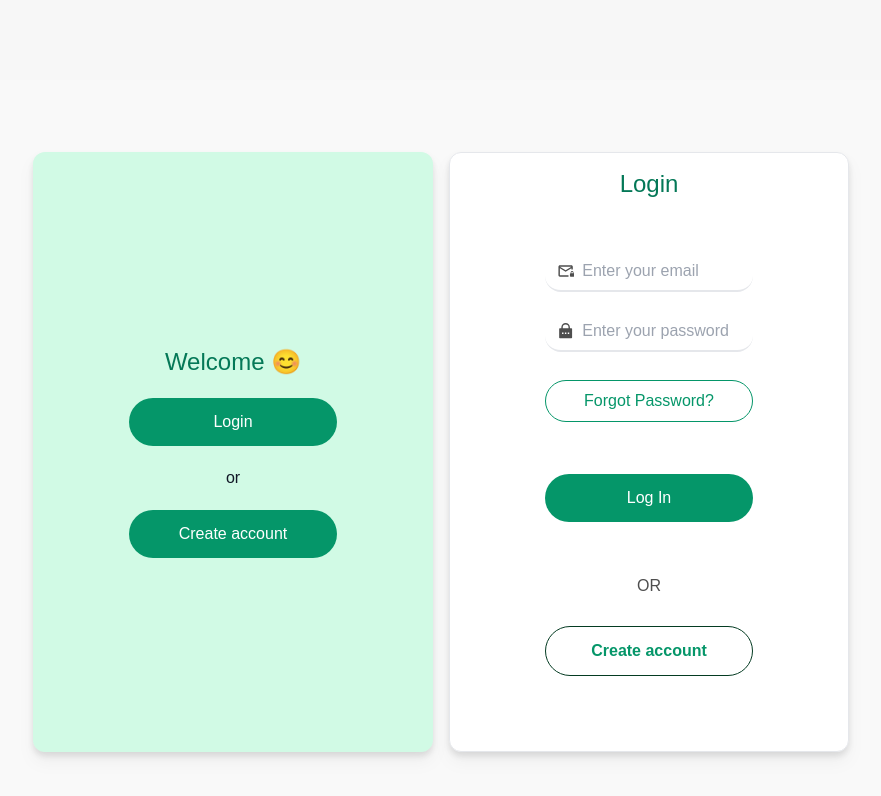
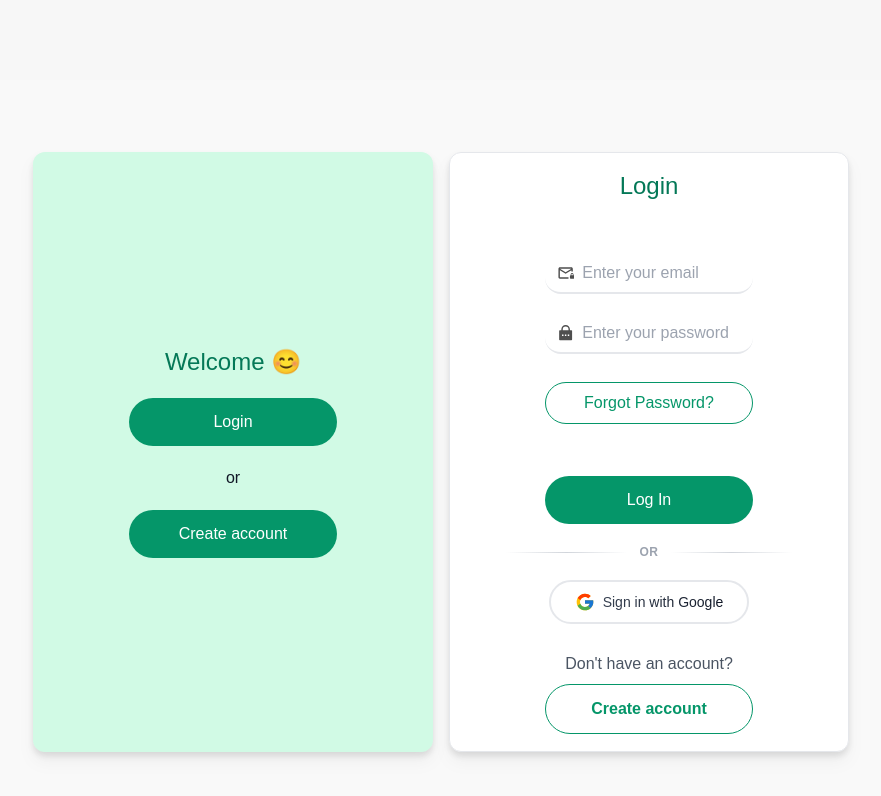
Before and after one commit to htsegaww/Enkushot, a React (Vite) app: page /login in a window 1280 px wide. Shown: the top 796 px of the page, without its empty margins (199-1080 px from the left). Built offline with nearby package versions, Linux system fonts and the light colour scheme; no server answers.

Commit message:
google sign in added

```diff
--- a/src/firebase/firebase.jsx
+++ b/src/firebase/firebase.jsx
@@ -14,8 +14,19 @@ const firebaseConfig = {
   appId: import.meta.env.VITE_APP_ID,
 };
 
+// Debug logging for production
+console.log("[Firebase] Config check:", {
+  hasApiKey: !!firebaseConfig.apiKey,
+  hasAuthDomain: !!firebaseConfig.authDomain,
+  hasProjectId: !!firebaseConfig.projectId,
+  projectId: firebaseConfig.projectId,
+  hasStorageBucket: !!firebaseConfig.storageBucket,
+  hasMessagingSenderId: !!firebaseConfig.messagingSenderId,
+  hasAppId: !!firebaseConfig.appId,
+});
+
 if (!import.meta.env.VITE_PROJECT_ID) {
-  console.error("⚠️ VITE_PROJECT_ID is missing! Check your .env file");
+  console.error("⚠️ VITE_PROJECT_ID is missing! Check your .env file or Vercel environment variables");
 }
 // Initialize Firebase
 const app = initializeApp(firebaseConfig);
--- a/src/pages/Login.jsx
+++ b/src/pages/Login.jsx
@@ -1,9 +1,10 @@
 import React, { useState } from "react";
-import { signInWithEmailAndPassword } from "firebase/auth";
+import { signInWithEmailAndPassword, signInWithPopup, GoogleAuthProvider } from "firebase/auth";
 import { auth } from "../firebase/firebase";
 import { Link, useNavigate } from "react-router-dom";
 import { MdOutlineMailLock } from "react-icons/md";
 import { RiLockPasswordFill } from "react-icons/ri";
+import { FcGoogle } from "react-icons/fc";
 
 // import "../common.css";
 import { toast } from "react-toastify";
@@ -26,6 +27,19 @@ const Login = () => {
         setError(error.message);
         toast.error("Wrong Email or password. Please try again!");
       });
+  };
+
+  const handleGoogleSignIn = async () => {
+    const provider = new GoogleAuthProvider();
+    try {
+      const result = await signInWithPopup(auth, provider);
+      console.log("Google sign-in successful:", result.user);
+      navigate("/user");
+      toast.success(`Welcome ${result.user.displayName}!`);
+    } catch (error) {
+      console.error("Google sign-in error:", error);
+      toast.error("Failed to sign in with Google. Please try again.");
+    }
   };
 
   const handleResetPassword = async () => {
@@ -107,12 +121,29 @@ const Login = () => {
             Log In
           </button>
 
-          <div className="p-10">
-            <p className="text-center mb-2">OR </p>
+          <div className="w-full flex items-center gap-3 px-10 my-2">
+            <div className="flex-1 h-px bg-gradient-to-r from-transparent via-gray-300 to-transparent"></div>
+            <span className="text-gray-400 text-xs font-semibold tracking-wider">OR</span>
+            <div className="flex-1 h-px bg-gradient-to-r from-transparent via-gray-300 to-transparent"></div>
+          </div>
+
+          <button
+            type="button"
+            onClick={handleGoogleSignIn}
+            className="group relative flex items-center justify-center gap-2 bg-white text-gray-700 rounded-full px-6 py-2.5 border-2 border-gray-200 hover:border-emerald-400 hover:shadow-lg hover:shadow-emerald-100 transition-all duration-300 transform hover:scale-105 text-sm font-medium"
+          >
+            <FcGoogle size={20} className="transition-transform duration-300 group-hover:rotate-12" />
+            <span className="bg-gradient-to-r from-gray-700 to-gray-900 bg-clip-text text-transparent group-hover:from-emerald-600 group-hover:to-emerald-700 transition-all duration-300">
+              Sign in with Google
+            </span>
+          </button>
+
+          <div className="mt-4">
+            <p className="text-center text-gray-600">Don't have an account?</p>
             <button
               type="button"
               onClick={() => navigate("/signup")}
-              className="text-emerald-600 bg-white rounded-full w-52 px-5 py-3 m-5 border border-[#043b22] font-bold"
+              className="text-emerald-600 bg-white rounded-full w-52 px-5 py-3 mt-2 border border-emerald-600 font-bold hover:bg-emerald-50 transition-colors"
             >
               Create account
             </button>
--- a/src/pages/Signup.jsx
+++ b/src/pages/Signup.jsx
@@ -1,10 +1,11 @@
 import React, { useState } from "react";
 import { Link, useNavigate } from "react-router-dom";
-import { createUserWithEmailAndPassword } from "firebase/auth";
+import { createUserWithEmailAndPassword, signInWithPopup, GoogleAuthProvider } from "firebase/auth";
 import { auth } from "../firebase/firebase";
 import { toast } from "react-toastify";
 import { MdOutlineMailLock } from "react-icons/md";
 import { RiLockPasswordFill } from "react-icons/ri";
+import { FcGoogle } from "react-icons/fc";
 
 const Signup = () => {
   const [email, setEmail] = useState("");
@@ -28,6 +29,19 @@ const Signup = () => {
         });
     } catch (error) {
       setError(error.message);
+    }
+  };
+
+  const handleGoogleSignUp = async () => {
+    const provider = new GoogleAuthProvider();
+    try {
+      const result = await signInWithPopup(auth, provider);
+      console.log("Google sign-up successful:", result.user);
+      navigate("/user");
+      toast.success(`Welcome ${result.user.displayName}! Account created successfully.`);
+    } catch (error) {
+      console.error("Google sign-up error:", error);
+      toast.error("Failed to sign up with Google. Please try again.");
     }
   };
   return (
@@ -89,12 +103,30 @@ const Signup = () => {
           >
             create account
           </button>
-          <div className="p-10">
-            <p className="text-center">You have an account?</p>
+
+          <div className="w-full flex items-center gap-3 px-10 my-2">
+            <div className="flex-1 h-px bg-gradient-to-r from-transparent via-gray-300 to-transparent"></div>
+            <span className="text-gray-400 text-xs font-semibold tracking-wider">OR</span>
+            <div className="flex-1 h-px bg-gradient-to-r from-transparent via-gray-300 to-transparent"></div>
+          </div>
+
+          <button
+            type="button"
+            onClick={handleGoogleSignUp}
+            className="group relative flex items-center justify-center gap-2 bg-white text-gray-700 rounded-full px-6 py-2.5 border-2 border-gray-200 hover:border-emerald-400 hover:shadow-lg hover:shadow-emerald-100 transition-all duration-300 transform hover:scale-105 text-sm font-medium"
+          >
+            <FcGoogle size={20} className="transition-transform duration-300 group-hover:rotate-12" />
+            <span className="bg-gradient-to-r from-gray-700 to-gray-900 bg-clip-text text-transparent group-hover:from-emerald-600 group-hover:to-emerald-700 transition-all duration-300">
+              Sign up with Google
+            </span>
+          </button>
+
+          <div className="mt-4">
+            <p className="text-center text-gray-600">Already have an account?</p>
             <button
               type="button"
               onClick={() => navigate("/login")}
-              className="text-emerald-600 bg-white rounded-full w-52 px-5 py-3 m-5 border border-[#043b22] font-bold"
+              className="text-emerald-600 bg-white rounded-full w-52 px-5 py-3 mt-2 border border-emerald-600 font-bold hover:bg-emerald-50 transition-colors"
             >
               Login
             </button>
```
Also changed, not shown: src/hooks/useFirestore.jsx (line endings or trailing spaces).
